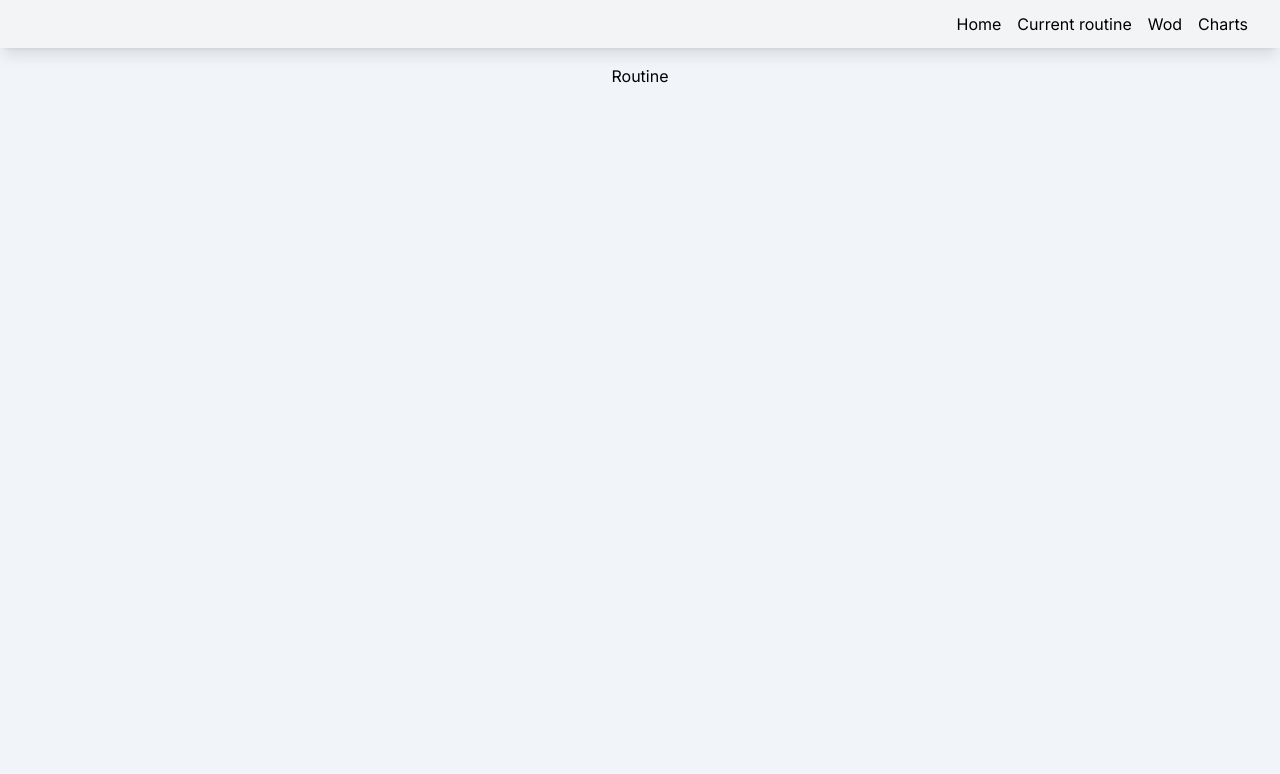
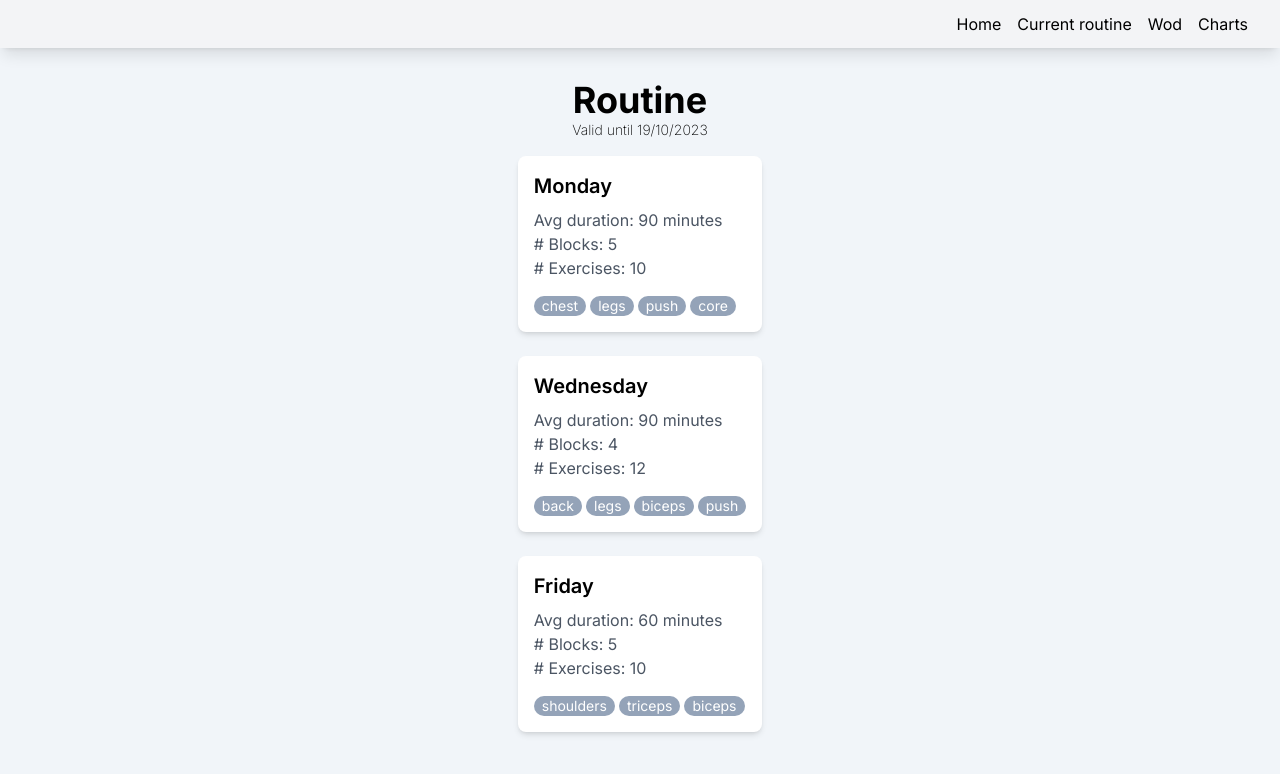
Before and after one commit to nicolinoayerdi/woddy, a Next.js app: page /routine/1 in a window 1280 px wide. Shown: the top 774 px of the page. Built offline with nearby package versions, Linux system fonts and the light colour scheme.

Commit message:
wod summary

```diff
--- /dev/null
+++ b/src/app/components/Tag.tsx
@@ -0,0 +1,3 @@
+export const Tag = ({ children }) => (
+	<div className='rounded-2xl bg-slate-400 text-sm text-white px-2 w-fit'>{children}</div>
+);
--- /dev/null
+++ b/src/app/components/WodSummary.tsx
@@ -0,0 +1,32 @@
+import Link from 'next/link';
+import { Tag } from './Tag';
+
+import dayjs from 'dayjs';
+
+export interface WodSummaryProps {
+	dayOfWeek: number;
+	avgDuration: number;
+	blocks: number;
+	exercises: number;
+	tags: Array<String>;
+}
+
+export const WodSummary = ({ dayOfWeek, avgDuration, blocks, exercises, tags }: WodSummaryProps) => (
+	<div className='bg-white rounded-lg shadow-md p-4'>
+		<div>
+			<h2 className='text-xl font-semibold mb-2'>{dayjs().day(dayOfWeek).format('dddd')}</h2>
+			<p className='text-gray-600'>Avg duration: {avgDuration} minutes</p>
+			<p className='text-gray-600'># Blocks: {blocks}</p>
+			<p className='text-gray-600'># Exercises: {exercises}</p>
+		</div>
+		<div className='mt-4'>
+			<ul>
+				<div className='flex flex-row gap-1'>
+					{tags.map((tag, index) => (
+						<Tag key={index}>{tag}</Tag>
+					))}
+				</div>
+			</ul>
+		</div>
+	</div>
+);
--- a/src/app/page.tsx
+++ b/src/app/page.tsx
@@ -165,5 +165,11 @@ export default function Home() {
 			],
 		},
 	};
-	return <></>;
+	return (
+		<div>
+			<div>Feed</div>
+			<div>Charts</div>
+			<div>Summary of data</div>
+		</div>
+	);
 }
--- a/src/app/routine/[routineId]/page.tsx
+++ b/src/app/routine/[routineId]/page.tsx
@@ -1,8 +1,54 @@
+import { WodSummary } from '@/app/components/WodSummary';
+import dayjs from 'dayjs';
+import Link from 'next/link';
+
 export default function RoutinePage() {
 	const routine = {
-		wods: [],
-		validUntil: new Date('2023/10/10'),
+		id: 1,
+		wods: [
+			{
+				dayOfWeek: 1,
+				blocks: 5,
+				exercises: 10,
+				avgDuration: 90,
+				tags: ['chest', 'legs', 'push', 'core'],
+			},
+			{
+				dayOfWeek: 3,
+				blocks: 4,
+				exercises: 12,
+				avgDuration: 90,
+				tags: ['back', 'legs', 'biceps', 'push'],
+			},
+			{
+				dayOfWeek: 5,
+				blocks: 5,
+				exercises: 10,
+				avgDuration: 60,
+				tags: ['shoulders', 'triceps', 'biceps'],
+			},
+		],
+		validUntil: new Date('2023/10/19'),
 	};
 
-	return <h1>Routine</h1>;
+	const expired = dayjs(routine.validUntil).isBefore(dayjs());
+
+	return (
+		<>
+			<div className='text-center py-4 text-4xl font-bold'>
+				Routine
+				<div className='text-sm font-extralight'>
+					{expired ? 'Expired' : `Valid until ${dayjs(routine.validUntil).format('DD/MM/YYYY')}`}
+				</div>
+			</div>
+
+			<div className='flex flex-col gap-6'>
+				{routine.wods.map(wod => (
+					<Link key={wod.dayOfWeek} href={`/routine/${routine.id}/wod/${wod.dayOfWeek}`}>
+						<WodSummary {...wod}></WodSummary>
+					</Link>
+				))}
+			</div>
+		</>
+	);
 }
```
Also changed, not shown: package.json (+6 -5 lines), 1 other file (tests, documents, lock files or other folders).
